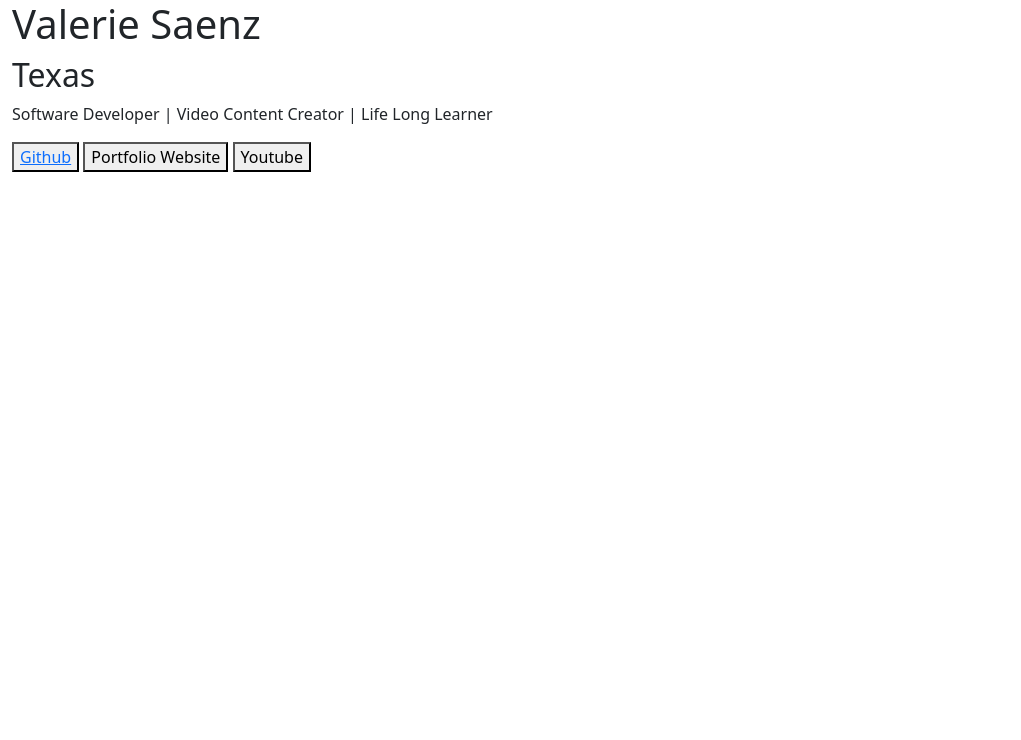
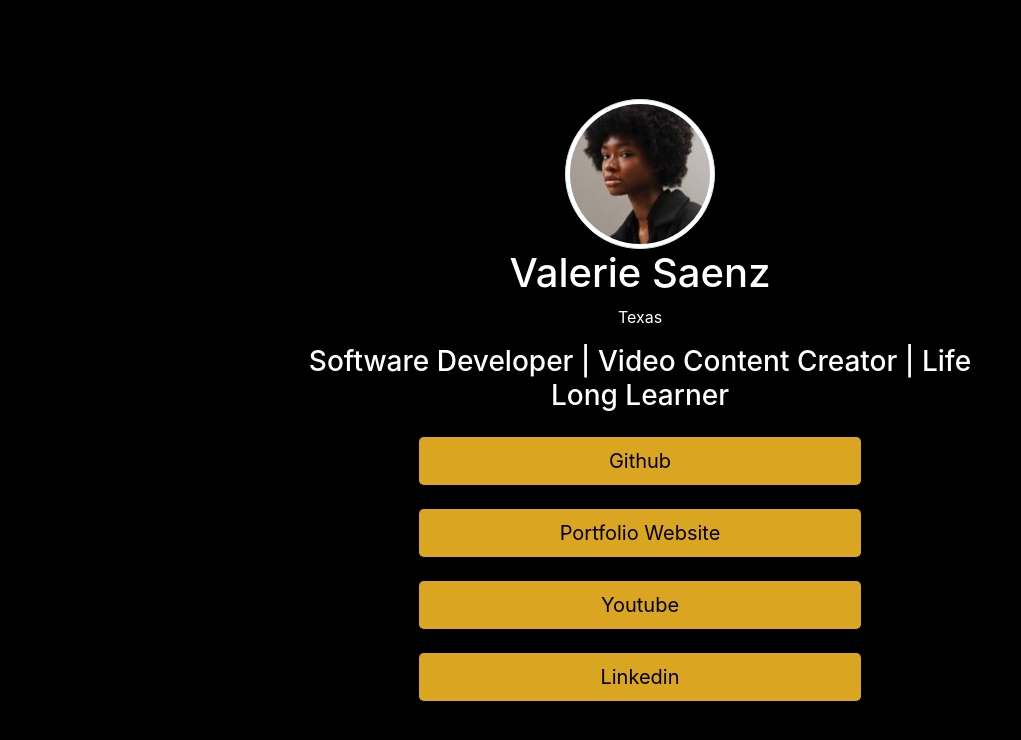
Before and after one commit to vtmsaenz/sociallinks, a plain HTML site: page social-links-profile-main/index.html in a window 1280 px wide. Shown: the whole page, without its empty margins (0-1021 px from the left). Drawn offline with nearby package versions, Linux system fonts and the light colour scheme.

Commit message:
social link page

```diff
--- a/social-links-profile-main/assets/fonts/static/style.css
+++ b/social-links-profile-main/assets/fonts/static/style.css
@@ -1,4 +1,33 @@
 body {
     background-color: black;
-    color: goldenrod;
+    color: white;
 }
+.gold {
+    color: black;
+    background-color: goldenrod;
+}
+.gold1 {
+    color: black;
+}
+.bgroup {
+    max-width: 60%;
+}
+.profile {
+    width: auto;
+    height: auto;
+    max-width: 150px;
+    max-height: 150px;
+}
+
+/* Ensure mobile-first design and limit maximum width to tablet size */
+.content-wrapper {
+    width: 100%; /* Full width by default */
+    max-width: 768px; /* Limit max width to tablet size */
+    padding: 0 15px; /* Add some padding for mobile phones */
+}
+
+@media (min-width: 768px) {
+    .content-wrapper {
+        margin: 0 auto; /* Center content on larger screens */
+    }
+}
--- a/social-links-profile-main/index.html
+++ b/social-links-profile-main/index.html
@@ -3,25 +3,26 @@
 <head>
   <meta charset="UTF-8">
   <meta name="viewport" content="width=device-width, initial-scale=1.0"> <!-- displays site properly based on user's device -->
+  <link rel="stylesheet" href="https://cdn.jsdelivr.net/npm/bootstrap@4.3.1/dist/css/bootstrap.min.css" integrity="sha384-ggOyR0iXCbMQv3Xipma34MD+dH/1fQ784/j6cY/iJTQUOhcWr7x9JvoRxT2MZw1T" crossorigin="anonymous">
   <link rel="stylesheet" href="/social-links-profile-main/assets/fonts/static/style.css">
-  <link href="https://cdn.jsdelivr.net/npm/bootstrap@5.3.3/dist/css/bootstrap.min.css" rel="stylesheet" integrity="sha384-QWTKZyjpPEjISv5WaRU9OFeRpok6YctnYmDr5pNlyT2bRjXh0JMhjY6hW+ALEwIH" crossorigin="anonymous">
   <title>CafeconVale | Social links profile</title>
-
-  <!-- Feel free to remove these styles or customise in your own stylesheet 👍 -->
 
 </head>
 <body>
-<div class="container-fluid">
-<div class="justify-content-center">
+  <div class="d-flex flex-column justify-content-center align-items-center min-vh-100">
+    <div class="text-center content-wrapper">
+  <img class="profile img-thumbnail rounded-circle"src="/social-links-profile-main/assets/images/avatar-jessica.jpeg">
+  <h1>Valerie Saenz</h1>
+  <p>Texas</p>
+  <h3 class="text-center content-wrapper">Software Developer | Video Content Creator | Life Long Learner</h3>
 
-  <h1>Valerie Saenz</h1>
-  <h2>Texas</h2>
-  <p>Software Developer | Video Content Creator | Life Long Learner</p>
+  <div class="bgroup mt-4 mx-auto w-auto justify-content-center">
+    <button class="gold btn btn-lg btn-block mb-4" onclick="">Github</button>
+    <button class=" gold btn btn-lg btn-block mb-4" onclick="">Portfolio Website</button>
+    <button class="gold btn btn-lg btn-block mb-4" onclick="">Youtube</button>
+    <button class="gold btn btn-lg btn-block" onclick="">Linkedin</button>
 
-    <button><a href="#">Github</a></button>
-    <button>Portfolio Website</button>
-    <button>Youtube</button>
-
+  </div>
 </div>
 </div>
   <script src="https://cdn.jsdelivr.net/npm/bootstrap@5.3.3/dist/js/bootstrap.bundle.min.js" integrity="sha384-YvpcrYf0tY3lHB60NNkmXc5s9fDVZLESaAA55NDzOxhy9GkcIdslK1eN7N6jIeHz" crossorigin="anonymous"></script>
```
